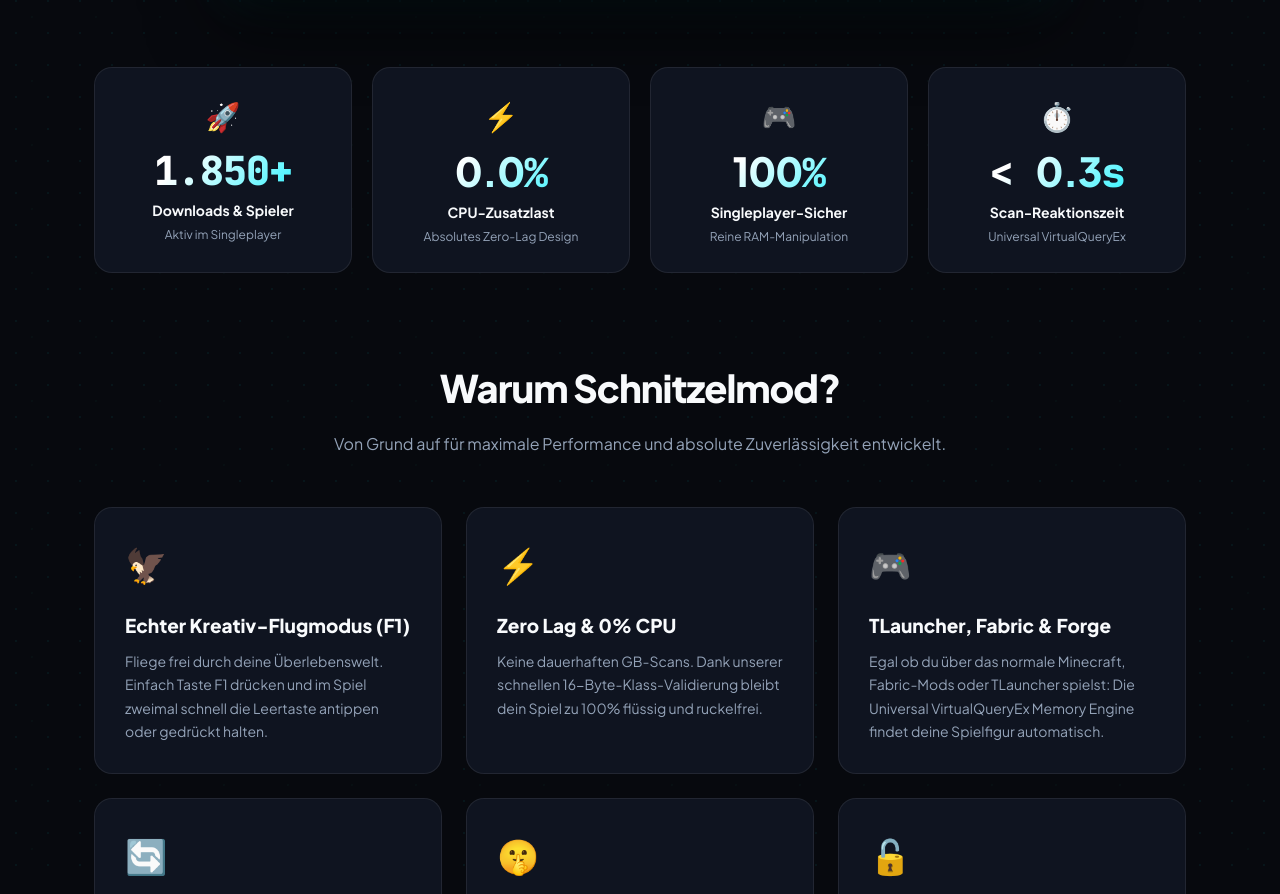
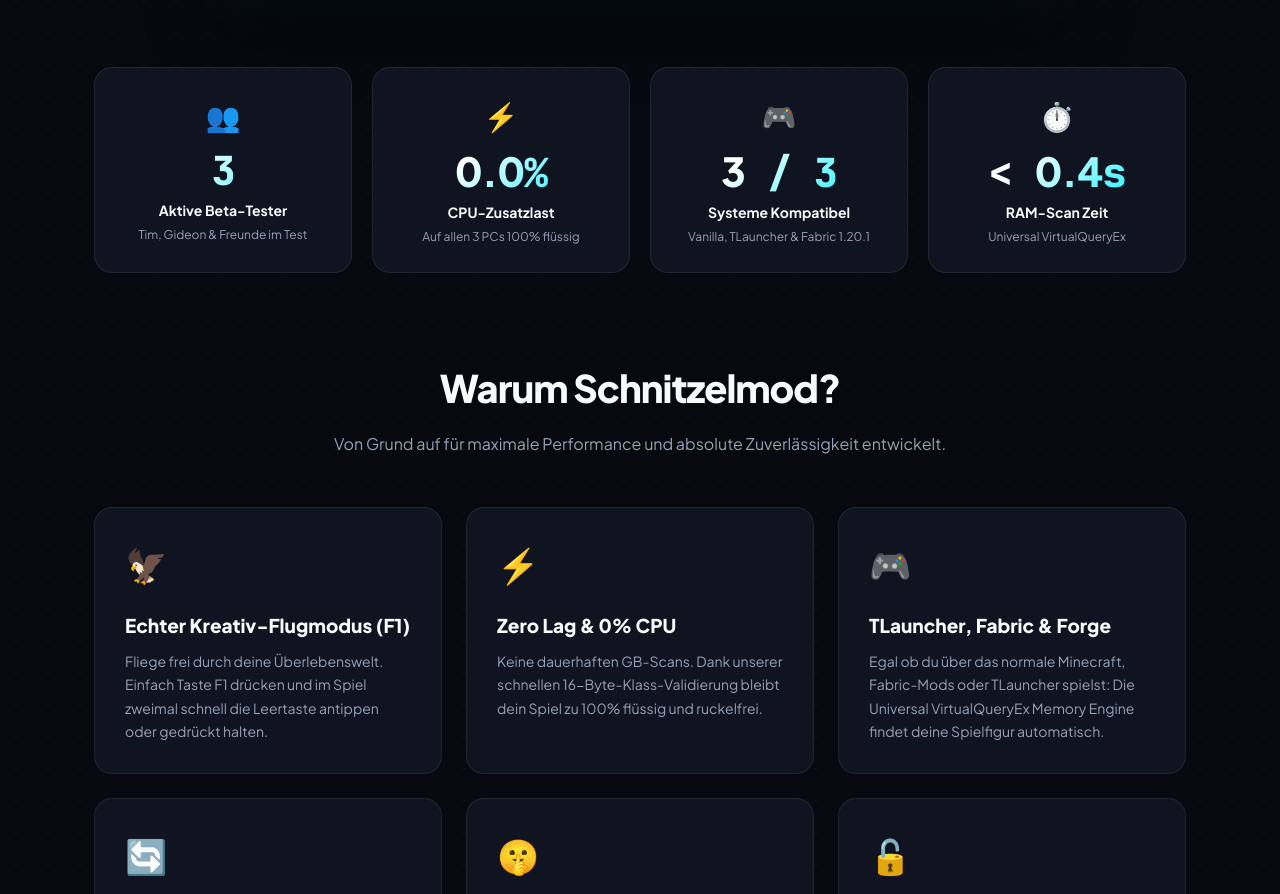
Before and after one commit to Timluci09/Schnitzelmod, a plain HTML site: page index.html in a window 1280 px wide. Shown: the part 975-1869 px from the top of the page. Drawn offline with Linux system fonts and the light colour scheme.

Commit message:
Add files via upload

```diff
--- a/index.html
+++ b/index.html
@@ -1020,16 +1020,16 @@
         </div>
 
         <!-- ==================================================== -->
-        <!-- ANIMIERTE LIVE-STATISTIKEN COUNTER -->
+        <!-- ANIMIERTE LIVE-STATISTIKEN COUNTER (ECHTE STATS) -->
         <!-- ==================================================== -->
         <section id="stats" class="stats-section">
             <div class="stats-grid">
                 <!-- Stat 1 -->
                 <div class="stat-card">
-                    <div class="stat-icon">🚀</div>
-                    <div class="stat-number" data-target="1850" id="counter1">0</div>
-                    <div class="stat-label">Downloads & Spieler</div>
-                    <div class="stat-desc">Aktiv im Singleplayer</div>
+                    <div class="stat-icon">👥</div>
+                    <div class="stat-number" id="counter1">0</div>
+                    <div class="stat-label">Aktive Beta-Tester</div>
+                    <div class="stat-desc">Tim, Gideon & Freunde im Test</div>
                 </div>
 
                 <!-- Stat 2 -->
@@ -1037,22 +1037,22 @@
                     <div class="stat-icon">⚡</div>
                     <div class="stat-number"><span id="counter2">0.0</span>%</div>
                     <div class="stat-label">CPU-Zusatzlast</div>
-                    <div class="stat-desc">Absolutes Zero-Lag Design</div>
+                    <div class="stat-desc">Auf allen 3 PCs 100% flüssig</div>
                 </div>
 
                 <!-- Stat 3 -->
                 <div class="stat-card">
                     <div class="stat-icon">🎮</div>
-                    <div class="stat-number"><span id="counter3">0</span>%</div>
-                    <div class="stat-label">Singleplayer-Sicher</div>
-                    <div class="stat-desc">Reine RAM-Manipulation</div>
+                    <div class="stat-number"><span id="counter3">0</span> / 3</div>
+                    <div class="stat-label">Systeme Kompatibel</div>
+                    <div class="stat-desc">Vanilla, TLauncher & Fabric 1.20.1</div>
                 </div>
 
                 <!-- Stat 4 -->
                 <div class="stat-card">
                     <div class="stat-icon">⏱️</div>
                     <div class="stat-number">&lt; <span id="counter4">0.0</span>s</div>
-                    <div class="stat-label">Scan-Reaktionszeit</div>
+                    <div class="stat-label">RAM-Scan Zeit</div>
                     <div class="stat-desc">Universal VirtualQueryEx</div>
                 </div>
             </div>
@@ -1250,17 +1250,17 @@
             if (countersAnimated) return;
             countersAnimated = true;
 
-            // Counter 1: Downloads (0 -> 1850+)
-            animateValue("counter1", 0, 1850, 1800, (v) => v.toLocaleString('de-DE') + "+");
+            // Counter 1: Aktive Tester (0 -> 3)
+            animateValue("counter1", 0, 3, 1000, (v) => Math.round(v));
 
-            // Counter 2: CPU (0.0%)
-            animateValue("counter2", 5.0, 0.0, 1500, (v) => v.toFixed(1));
+            // Counter 2: CPU (1.5 -> 0.0%)
+            animateValue("counter2", 1.5, 0.0, 1200, (v) => v.toFixed(1));
 
-            // Counter 3: Safety (0 -> 100%)
-            animateValue("counter3", 0, 100, 1600, (v) => Math.round(v));
+            // Counter 3: Systeme (0 -> 3)
+            animateValue("counter3", 0, 3, 1100, (v) => Math.round(v));
 
-            // Counter 4: Scan time (1.5 -> 0.3s)
-            animateValue("counter4", 2.0, 0.3, 1400, (v) => v.toFixed(1));
+            // Counter 4: Scan time (1.2 -> 0.4s)
+            animateValue("counter4", 1.2, 0.4, 1200, (v) => v.toFixed(1));
         }
 
         function animateValue(id, start, end, duration, formatFn) {
```
